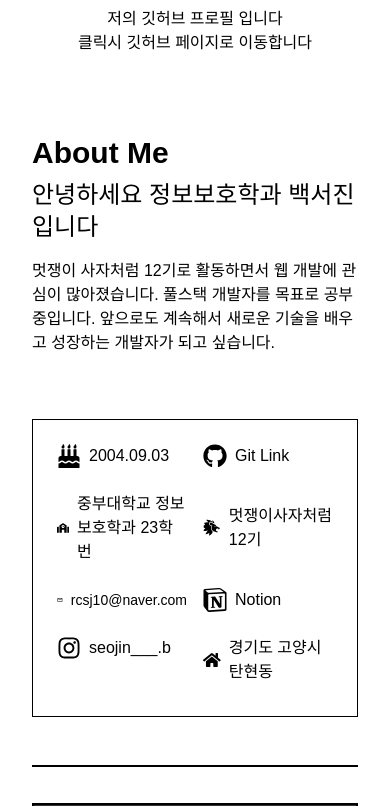
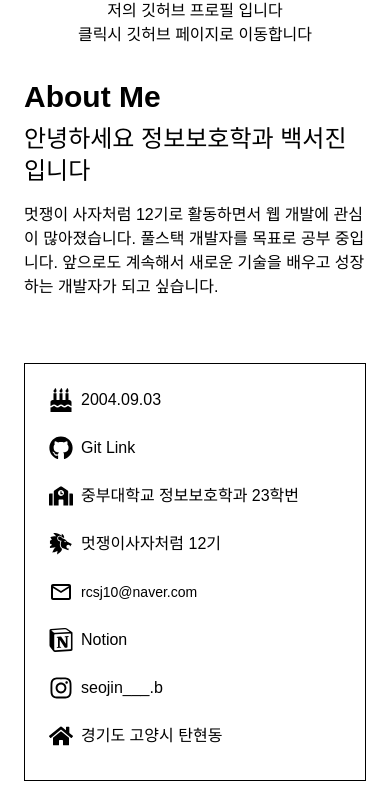
Before and after one commit to tjwls11/web-portfolio, a Next.js app: page /about in a window 390 px wide. Shown: the part 357-1163 px from the top of the page. Built offline with nearby package versions, Linux system fonts and the light colour scheme; no server answers; grey boxes are pictures that could not be loaded.

Commit message:
어바웃아이콘수정

```diff
--- a/app/about/page.tsx
+++ b/app/about/page.tsx
@@ -29,11 +29,9 @@
   }, [])
 
   return (
-    <div className="min-h-screen flex flex-col items-center justify-center bg-white p-8">
+    <div className="min-h-screen flex flex-col items-center justify-center bg-white p-6">
       <div className="flex flex-col md:flex-row items-center max-w-4xl w-full mx-auto mb-8">
         <div className="flex flex-col items-center mt-9 md:mt-0 md:items-start">
-          {' '}
-          {/* 중앙 정렬을 위한 flex 추가 */}
           <Link
             href="https://github.com/tjwls11"
             target="_blank"
@@ -53,7 +51,7 @@
           </div>
         </div>
         {/* 오른쪽 섹션 */}
-        <div className="flex-1 mt-20 md:mt-0">
+        <div className="flex-1 mt-8 md:mt-0">
           <h1 className="text-3xl font-bold mb-2">About Me</h1>
           <h2 className="text-2xl mb-4 md:text-xl sm:text-lg">
             안녕하세요 정보보호학과 백서진입니다
@@ -67,7 +65,7 @@
       </div>
       {/* 박스 */}
       <div className="border border-black p-6 mt-4 mb-8 w-full aspect-[16/3]">
-        <div className="grid grid-cols-2 gap-4">
+        <div className="grid grid-cols-1 sm:grid-cols-2 gap-4">
           <div className="flex items-center mb-2">
             <FaBirthdayCake className="mr-2 text-2xl" />
             2004.09.03
```
